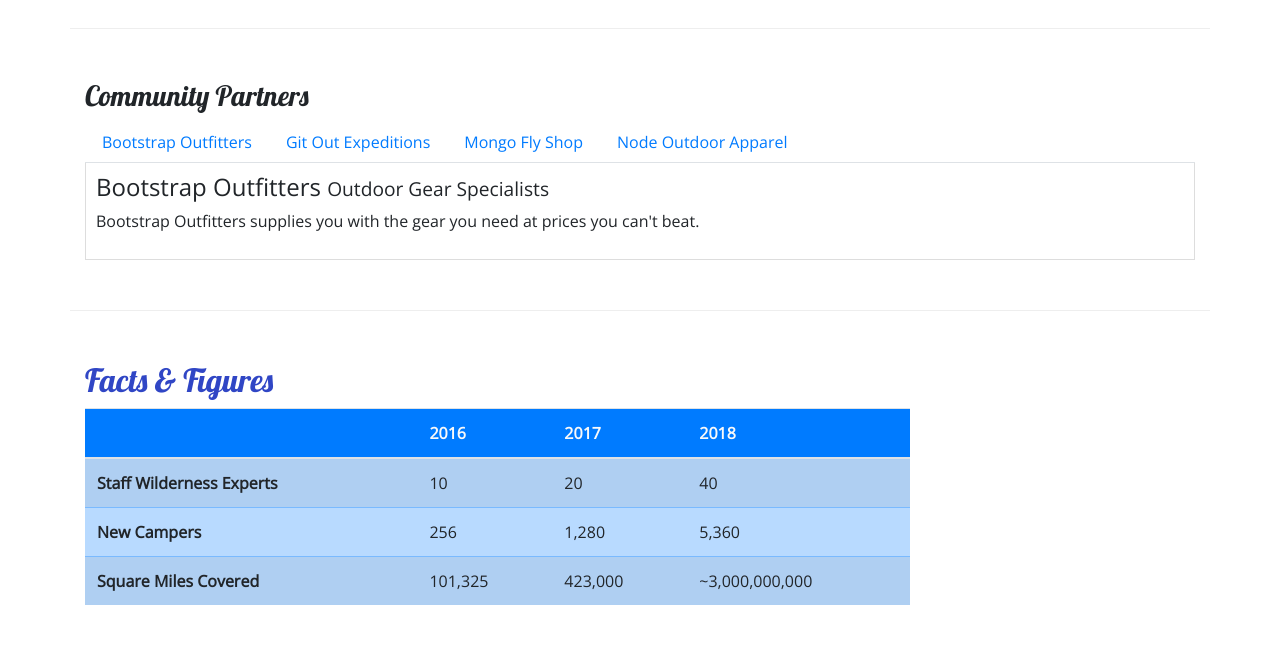
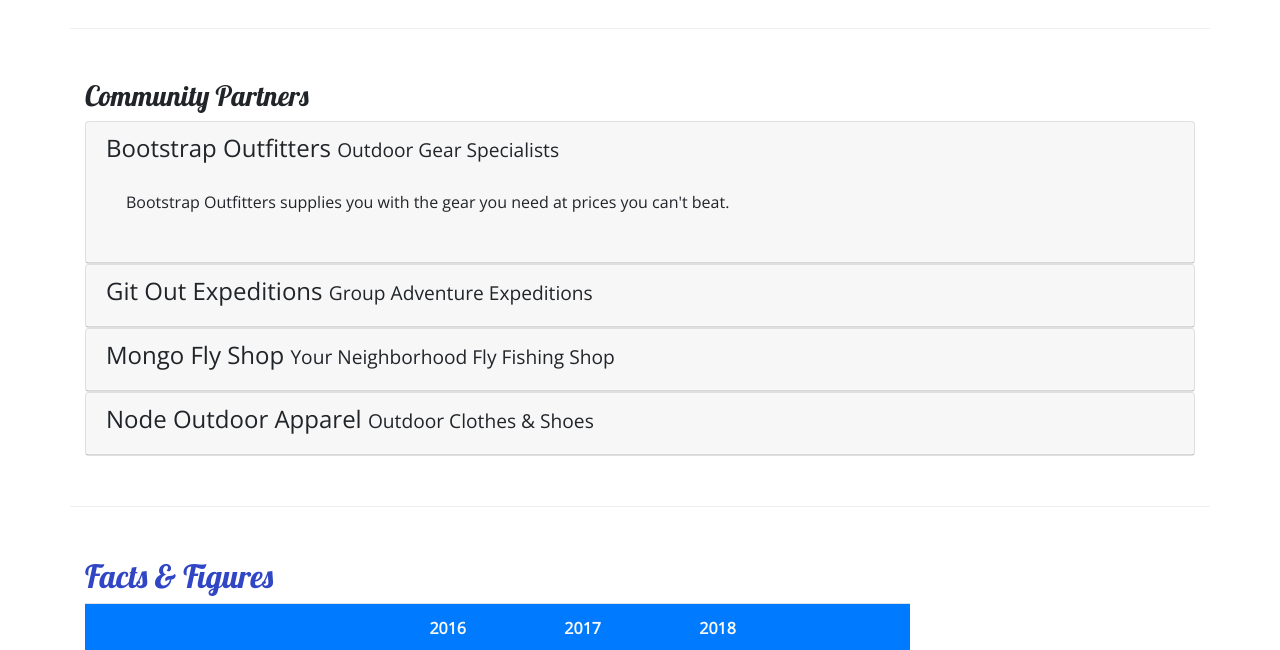
Before and after one commit to CindyGenoves/nucamp, a website: page aboutus.html in a window 1280 px wide. Shown: the part 800-1450 px from the top of the page. Drawn offline with nearby package versions, Linux system fonts and the light colour scheme.

Commit message:
Accordion

```diff
--- a/aboutus.html
+++ b/aboutus.html
@@ -102,28 +102,62 @@
     <div class="row row-content">
         <div class="col">
             <h3>Community Partners</h3>
-            <ul class="nav nav-tabs">
-                <li class="nav-item"><a class="nav-link" href="#bootstrap" role="tab" data-toggle="tab">Bootstrap Outfitters</a></li>
-                <li class="nav-item"><a class="nav-link" href="#git" role="tab" data-toggle="tab">Git Out Expeditions</a></li>
-                <li class="nav-item"><a class="nav-link" href="#mongo" role="tab" data-toggle="tab">Mongo Fly Shop</a></li>
-                <li class="nav-item"><a class="nav-link" href="#node" role="tab" data-toggle="tab">Node Outdoor Apparel</a></li>
-            </ul>
-            <div class="tab-content">
-                <div role="tabpanel" class="tab-pane fade show active" id="bootstrap">
-                    <h4>Bootstrap Outfitters <small>Outdoor Gear Specialists</small></h4>
-                    <p class="d-none d-sm-block">Bootstrap Outfitters supplies you with the gear you need at prices you can't beat.</p>
+            <div id="accordion">
+                <div class="card">
+                    <div role="tab" class="card-header">
+                        <h4>
+                            <a data-toggle="collapse" data-target="#bootstrap">
+                                Bootstrap Outfitters <small>Outdoor Gear Specialists</small>
+                            </a>
+                        </h4>
+                        <div class="collapse show" id="bootstrap" data-parent="#accordion">
+                            <div class="card-body">
+                                <p class="d-none d-sm-block">Bootstrap Outfitters supplies you with the gear you need at prices you can't beat.</p>
+                            </div>
+                        </div>
+                    </div>
                 </div>
-                <div role="tabpanel" class="tab-pane fade" id="git">
-                    <h4>Git Out Expeditions <small>Group Adventure Expeditions</small></h4>
-                    <p class="d-none d-sm-block">Join Git Out Expeditions to explore new horizons with a group of other adventurers!</p>
+                <div class="card">
+                    <div role="tab" class="card-header">
+                        <h4>
+                            <a class="collapsed" data-toggle="collapse" data-target="#git">
+                                Git Out Expeditions <small>Group Adventure Expeditions</small>
+                            </a>
+                        </h4>
+                        <div class="collapse" id="git" data-parent="#accordion">
+                            <div class="card-body">
+                                <p class="d-none d-sm-block">Join Git Out Expeditions to explore new horizons with a group of other adventurers!</p>
+                            </div>
+                        </div>
+                    </div>
                 </div>
-                <div role="tabpanel" class="tab-pane fade" id="mongo">
-                    <h4>Mongo Fly Shop <small>Your Neighborhood Fly Fishing Shop</small></h4>
-                    <p class="d-none d-sm-block">Need a new fishing pole, a tacklebox, or flies of all kinds? Stop by Mongo Fly Shop.</p>
+                <div class="card">
+                    <div role="tab" class="card-header">
+                        <h4>
+                            <a class="collapsed" data-toggle="collapse" data-target="#mongo">
+                                Mongo Fly Shop <small>Your Neighborhood Fly Fishing Shop</small>
+                            </a>
+                        </h4>
+                        <div class="collapse" id="mongo" data-parent="#accordion">
+                            <div class="card-body">
+                                <p class="d-none d-sm-block">Need a new fishing pole, a tacklebox, or flies of all kinds? Stop by Mongo Fly Shop.</p>
+                            </div>
+                        </div>
+                    </div>
                 </div>
-                <div role="tabpanel" class="tab-pane fade" id="node">
-                    <h4>Node Outdoor Apparel <small>Outdoor Clothes & Shoes</small></h4>
-                    <p class="d-none d-sm-block">From polar fleeces to swimsuits, hiking boots to waders, a visit to Node will be sure to get you covered.</p>
+                <div class="card">
+                    <div role="tab" class="card-header">
+                        <h4>
+                            <a class="collapsed" data-toggle="collapse" data-target="#node">
+                            Node Outdoor Apparel <small>Outdoor Clothes & Shoes</small>
+                            </a>
+                        </h4>
+                        <div class="collapse" id="node" data-parent="#accordion">
+                            <div class="card-body">
+                                <p class="d-none d-sm-block">From polar fleeces to swimsuits, hiking boots to waders, a visit to Node will be sure to get you covered.</p>
+                            </div>
+                        </div>
+                    </div>
                 </div>
             </div>
         </div>
```
